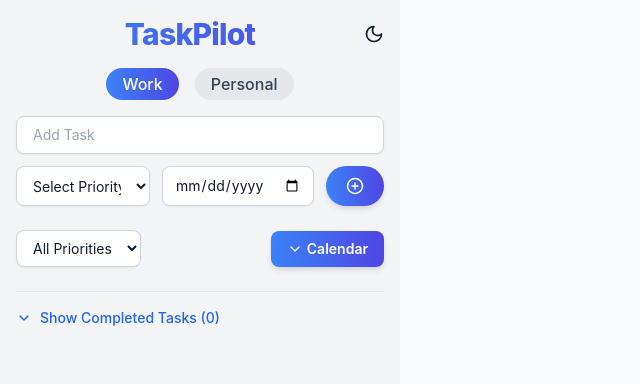
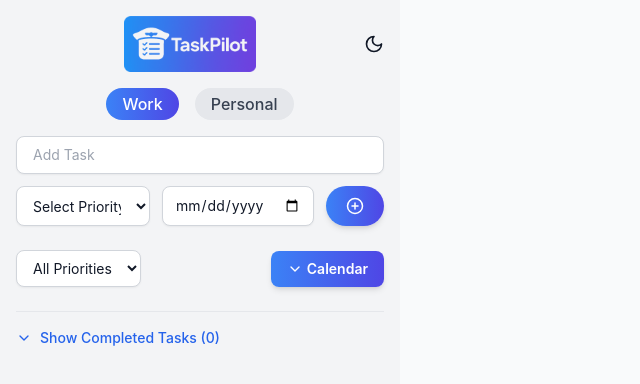
Before and after one commit to c7harry/TaskPilot, a React (Create React App) app in the folder my-extension/: page / in a window 1280 px wide. Shown: the top 384 px of the page, without its empty margins (0-640 px from the left). Built offline with nearby package versions, Linux system fonts and the light colour scheme.

Commit message:
added header image

```diff
--- a/my-extension/src/App.css
+++ b/my-extension/src/App.css
@@ -3,6 +3,12 @@ body {
   font-family: 'Inter', sans-serif;
   font-weight: 400;
   background-color: #f9fafb;
+}
+
+/* Reset default margin/padding */
+body, html, #root {
+  margin: 0;
+  padding: 0;
 }
 
 .App {
--- a/my-extension/src/App.js
+++ b/my-extension/src/App.js
@@ -125,10 +125,10 @@ const App = () => {
 
   return (
     <div className="min-h-screen p-4 bg-gray-100 dark:bg-gray-900 text-gray-900 dark:text-white w-[400px] overflow-y-auto">
-      <div className="flex justify-between items-center mb-4">
-        <h1 className="text-3xl font-extrabold tracking-tight bg-gradient-to-r from-blue-500 to-indigo-600 bg-clip-text text-transparent text-center w-full">
-          TaskPilot
-        </h1>
+      <div className="flex justify-between items-center mb-4 h-14 w-full">
+        <div className="flex-grow flex justify-center items-center h-full">
+          <img src="/header.png" alt="TaskPilot Logo" className="h-full w-auto object-contain" />
+        </div>
         <button onClick={() => setDarkMode(!darkMode)}>
           {darkMode ? <Sun size={20} /> : <Moon size={20} />}
         </button>
```
Also changed, not shown: my-extension/public/header.png (added).
